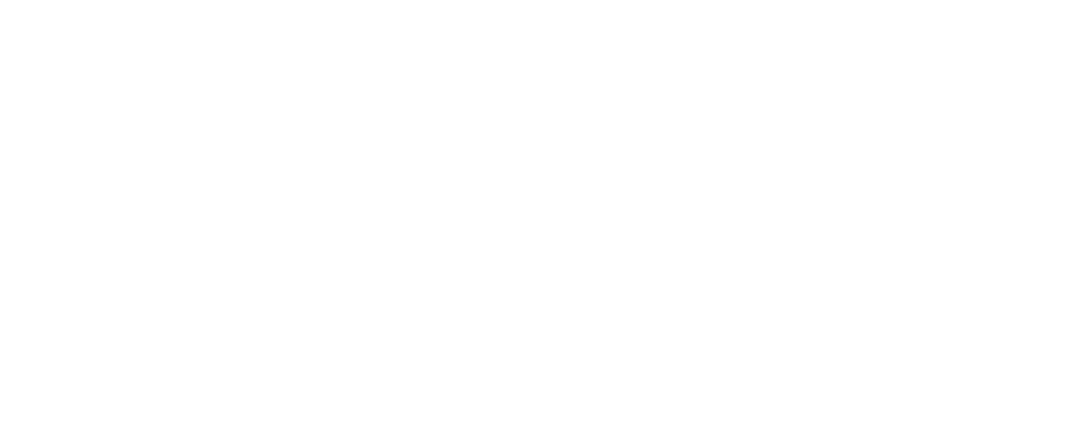
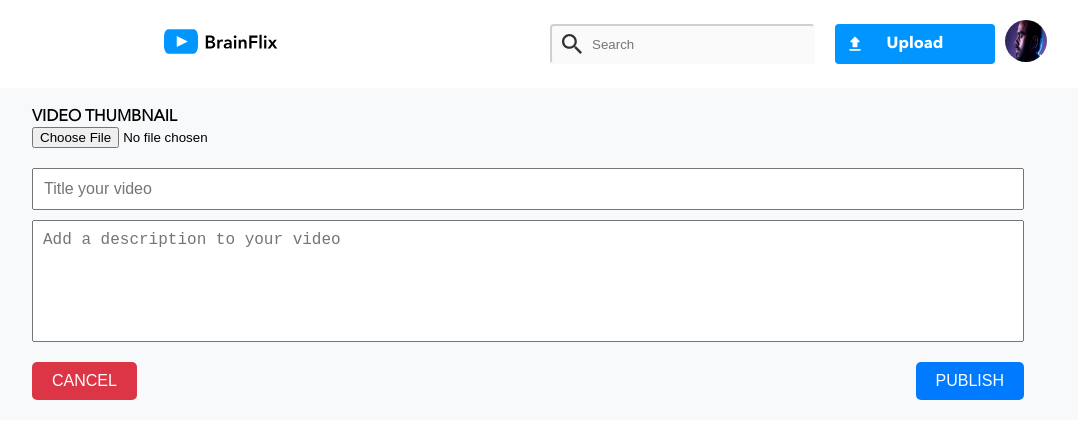
Before and after one commit to Martikk/BrainFlix, a React (Create React App) app: page /UploadVideo in a window 1280 px wide. Before the commit this address had no page. Shown: the top 438 px of the page, without its empty margins (112-1190 px from the left). Built offline with nearby package versions, Linux system fonts and the light colour scheme.

Commit message:
add_Upload_Page

```diff
--- a/src/App.js
+++ b/src/App.js
@@ -2,6 +2,7 @@ import React from 'react';
 import { BrowserRouter, Routes, Route } from "react-router-dom";
 import HomePage from "./Pages/HomePage/HomePage";
 import VideoPage from "./Pages/VideoPage/VideoPage";
+import UploadPage from "./Pages/UploadPage/UploadPage";
 
 function App() {
     return (
@@ -10,6 +11,7 @@ function App() {
                 <Routes>
                     <Route path="/" element={<HomePage />} />
                     <Route path="/videos/:videoId" element={<VideoPage />} />
+                    <Route path="/UploadVideo" element={<UploadPage />} />
                 </Routes>
             </div>
         </BrowserRouter>
--- a/src/components/Header/Header.js
+++ b/src/components/Header/Header.js
@@ -1,11 +1,17 @@
 import React from 'react';
 import './Header.scss';
-import { Link } from 'react-router-dom';
+import { Link, useNavigate } from 'react-router-dom';
 import logo from '../../assets/Logo/BrainFlix-logo.svg';
 import icon from '../../assets/Images/Mohan-muruge.jpg';
 import Search from '../Search/Search'; // Import the Search component
 
 function Header({ onSearch, searchResults, onSelectVideo }) {
+    const navigate = useNavigate(); // Create the navigate function
+
+    // Function to handle click event on Upload button
+    const handleUploadClick = () => {
+        navigate('/UploadVideo'); // Navigate to the UploadVideo page
+    };
     return (
         <header className="header">
             <Link className="header__logo" to="/">
@@ -13,13 +19,14 @@ function Header({ onSearch, searchResults, onSelectVideo }) {
             </Link>
             <Search onSearch={onSearch} searchResults={searchResults} onSelectVideo={onSelectVideo} />
             <div className="header__actions">
-                <button className="header__upload">Upload</button>
+                <button className="header__upload" onClick={handleUploadClick}>Upload</button>
             </div>
             <div className="header__user-icon">
-                <img src={icon} alt="ALex Martishyn"/>
+            <img src={icon} alt="ALex Martishyn"/>
             </div>
         </header>
-    );
+);
 }
 
+
 export default Header;
```
